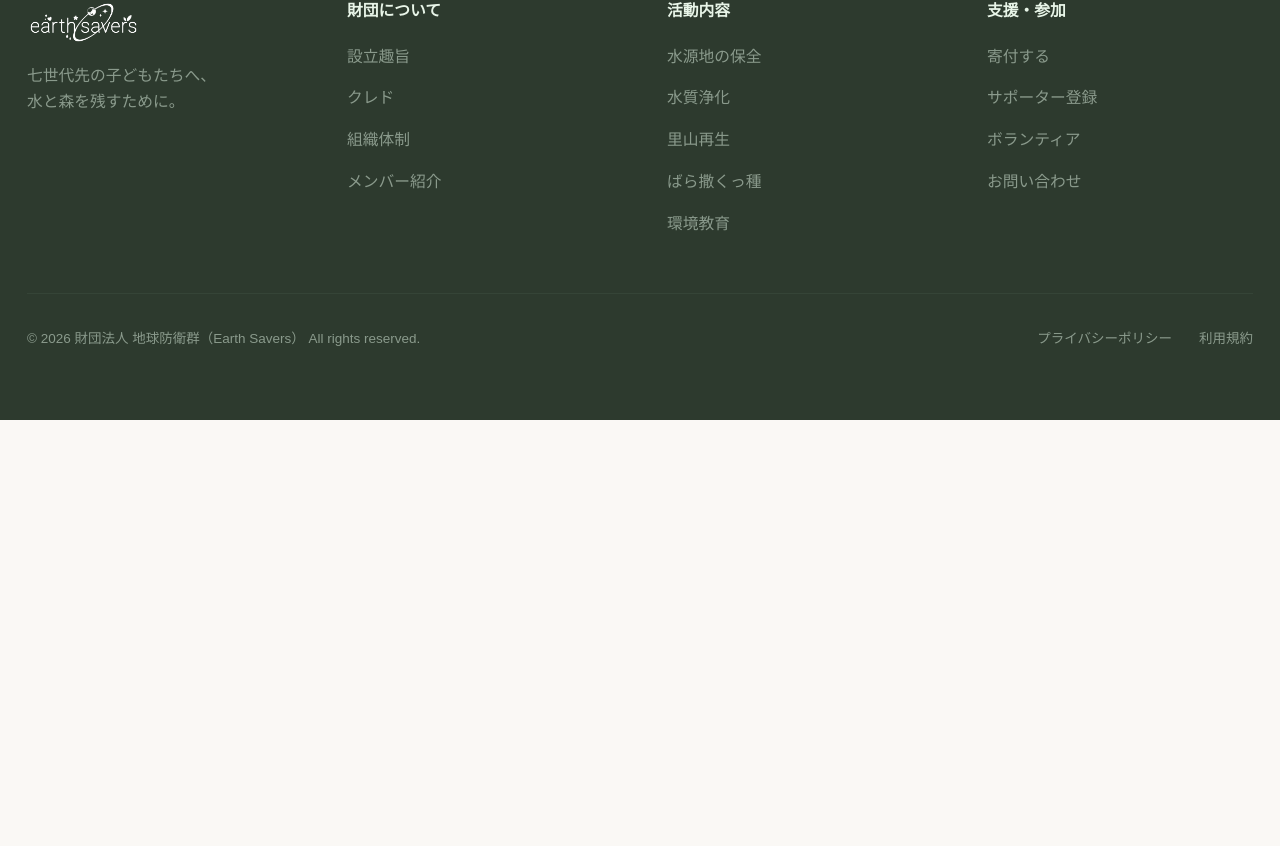
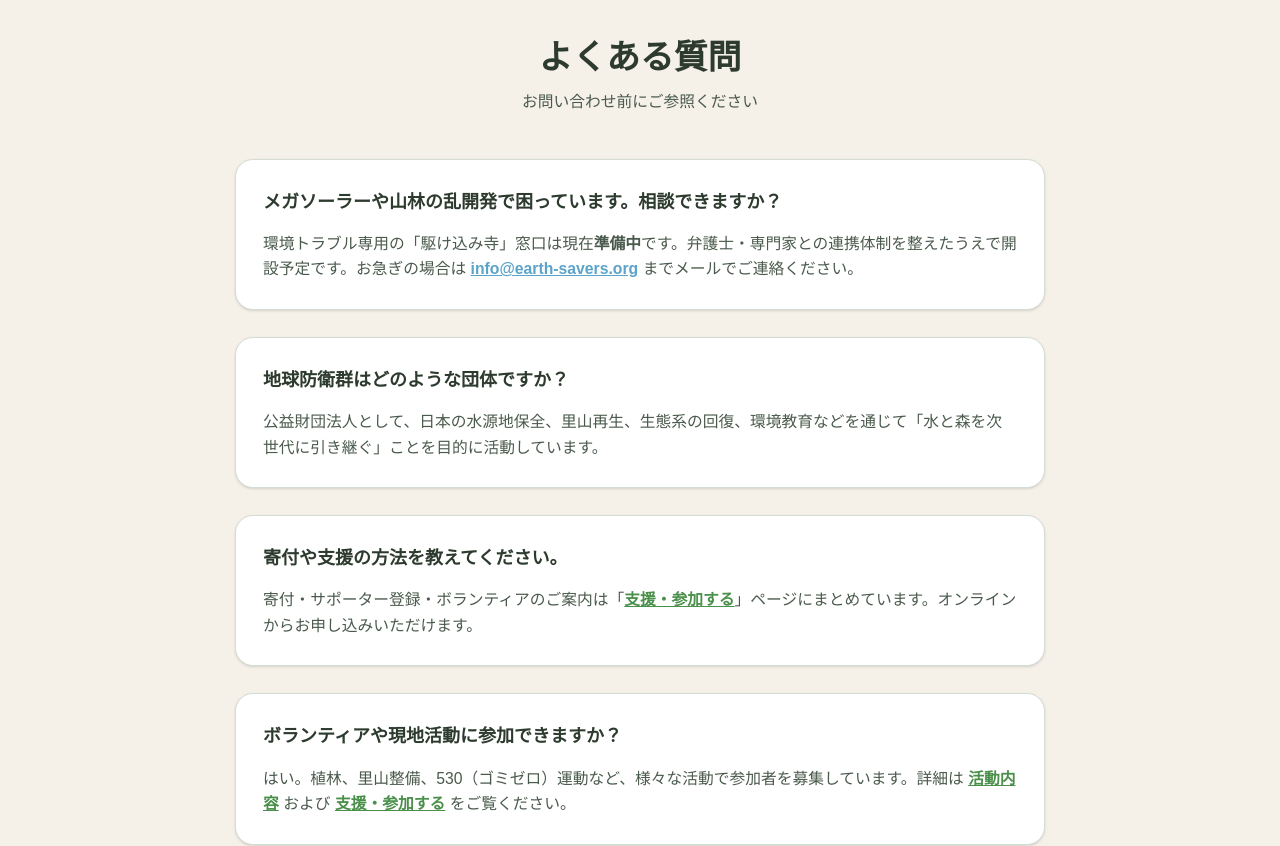
Before and after one commit to haitakamak-cmyk/earth-savers-web, a Next.js app: page /contact in a window 1280 px wide. Shown: the part 1382-2228 px from the top of the page. Before the commit the page ends 1802 px from the top, so only its background shows below. Built offline with nearby package versions, Linux system fonts and the light colour scheme; a web font is replaced by a local one.

Commit message:
変更内容

```diff
--- a/src/app/api/contact/route.ts
+++ b/src/app/api/contact/route.ts
@@ -1,9 +1,12 @@
 import { NextRequest, NextResponse } from "next/server";
 import { Resend } from "resend";
 
-/** Resend でドメイン未認証のときは .env の RESEND_FROM に onboarding@resend.dev を指定 */
+/**
+ * デフォルトは Resend 検証用（ドメイン認証不要）。本番で自ドメインから送るときは
+ * 環境変数 RESEND_FROM に認証済みアドレスを必ず設定すること。
+ */
 const DEFAULT_FROM =
-  "地球防衛群 お問い合わせ <noreply@earth-savers.org>";
+  "地球防衛群 お問い合わせ <onboarding@resend.dev>";
 const DEFAULT_TO = "info@earth-savers.org";
 
 const CATEGORY_LABELS: Record<string, string> = {
--- /dev/null
+++ b/src/app/contact/ContactFaqSection.tsx
@@ -0,0 +1,153 @@
+import Link from "next/link";
+import type { ReactNode } from "react";
+
+import { SITE_URL } from "@/lib/site";
+
+type FaqItem = {
+  question: string;
+  /** JSON-LD・AI 向け（プレーンテキスト） */
+  answerForSchema: string;
+  /** 画面表示 */
+  body: ReactNode;
+};
+
+const FAQ_ITEMS: FaqItem[] = [
+  {
+    question:
+      "メガソーラーや山林の乱開発で困っています。相談できますか？",
+    answerForSchema:
+      "環境トラブル専用の「駆け込み寺」窓口は現在準備中です。弁護士・専門家との連携体制を整えたうえで開設予定です。お急ぎの場合は info@earth-savers.org までメールでご連絡ください。",
+    body: (
+      <>
+        環境トラブル専用の「駆け込み寺」窓口は現在<strong>準備中</strong>
+        です。弁護士・専門家との連携体制を整えたうえで開設予定です。お急ぎの場合は{" "}
+        <a
+          href="mailto:info@earth-savers.org"
+          className="font-semibold text-aqua underline"
+        >
+          info@earth-savers.org
+        </a>{" "}
+        までメールでご連絡ください。
+      </>
+    ),
+  },
+  {
+    question: "地球防衛群はどのような団体ですか？",
+    answerForSchema:
+      "公益財団法人として、日本の水源地保全、里山再生、生態系の回復、環境教育などを通じて「水と森を次世代に引き継ぐ」ことを目的に活動しています。",
+    body: (
+      <>
+        公益財団法人として、日本の水源地保全、里山再生、生態系の回復、環境教育などを通じて「水と森を次世代に引き継ぐ」ことを目的に活動しています。
+      </>
+    ),
+  },
+  {
+    question: "寄付や支援の方法を教えてください。",
+    answerForSchema:
+      "寄付・サポーター登録・ボランティアのご案内は公式サイト内の支援・参加ページにまとめています。オンラインからお申し込みいただけます。",
+    body: (
+      <>
+        寄付・サポーター登録・ボランティアのご案内は「
+        <Link
+          href="/join"
+          className="font-semibold text-wakakusa-dark underline"
+        >
+          支援・参加する
+        </Link>
+        」ページにまとめています。オンラインからお申し込みいただけます。
+      </>
+    ),
+  },
+  {
+    question: "ボランティアや現地活動に参加できますか？",
+    answerForSchema:
+      "はい。植林、里山整備、530（ゴミゼロ）運動など、様々な活動で参加者を募集しています。詳細は公式サイトの活動内容ページおよび支援ページをご覧ください。",
+    body: (
+      <>
+        はい。植林、里山整備、530（ゴミゼロ）運動など、様々な活動で参加者を募集しています。詳細は
+        <Link
+          href="/activities"
+          className="mx-1 font-semibold text-wakakusa-dark underline"
+        >
+          活動内容
+        </Link>
+        および
+        <Link
+          href="/join"
+          className="mx-1 font-semibold text-wakakusa-dark underline"
+        >
+          支援・参加する
+        </Link>
+        をご覧ください。
+      </>
+    ),
+  },
+  {
+    question: "取材や講演の依頼は可能ですか？",
+    answerForSchema:
+      "可能です。お問い合わせフォームの種別から「取材・メディアについて」を選び、内容をお送りください。担当者より折り返しご連絡いたします。",
+    body: (
+      <>
+        可能です。お問い合わせフォームの種別から「取材・メディアについて」を選び、内容をお送りください。担当者より折り返しご連絡いたします。
+      </>
+    ),
+  },
+];
+
+const faqJsonLd = {
+  "@context": "https://schema.org",
+  "@type": "FAQPage",
+  url: `${SITE_URL}/contact`,
+  mainEntity: FAQ_ITEMS.map((item) => ({
+    "@type": "Question",
+    name: item.question,
+    acceptedAnswer: {
+      "@type": "Answer",
+      text: item.answerForSchema,
+    },
+  })),
+} as const;
+
+export function ContactFaqSection() {
+  return (
+    <>
+      <script
+        type="application/ld+json"
+        // eslint-disable-next-line react/no-danger
+        dangerouslySetInnerHTML={{
+          __html: JSON.stringify(faqJsonLd),
+        }}
+      />
+      <section
+        id="faq"
+        aria-labelledby="faq-heading"
+        className="border-t border-border bg-ivory-warm py-16 sm:py-24"
+      >
+        <div className="mx-auto max-w-3xl px-4 sm:px-6">
+          <h2
+            id="faq-heading"
+            className="text-center font-serif text-2xl font-bold text-text-primary sm:text-3xl"
+          >
+            よくある質問
+          </h2>
+          <p className="mt-3 text-center text-sm text-text-secondary">
+            お問い合わせ前にご参照ください
+          </p>
+          <dl className="mt-10 space-y-6">
+            {FAQ_ITEMS.map((item) => (
+              <div
+                key={item.question}
+                className="rounded-2xl border border-border bg-white p-5 shadow-sm sm:p-6"
+              >
+                <dt className="font-bold text-text-primary">{item.question}</dt>
+                <dd className="mt-3 text-sm leading-relaxed text-text-secondary">
+                  {item.body}
+                </dd>
+              </div>
+            ))}
+          </dl>
+        </div>
+      </section>
+    </>
+  );
+}
--- a/src/app/contact/page.tsx
+++ b/src/app/contact/page.tsx
@@ -1,11 +1,12 @@
 import type { Metadata } from "next";
 
+import { ContactFaqSection } from "./ContactFaqSection";
 import { ContactForm } from "./ContactForm";
 
 export const metadata: Metadata = {
-  title: "お問い合わせ | 財団法人 地球防衛群",
+  title: "お問い合わせ",
   description:
-    "財団法人 地球防衛群へのお問い合わせ・環境トラブル相談窓口（駆け込み寺）はこちら。",
+    "公益財団法人地球防衛群への一般お問い合わせ、寄付・取材のご相談はフォームから。メガソーラー・乱開発の相談窓口（駆け込み寺）は準備中。よくある質問（FAQ）もご覧ください。",
 };
 
 export default function ContactPage() {
@@ -120,6 +121,8 @@ export default function ContactPage() {
           </div>
         </div>
       </section>
+
+      <ContactFaqSection />
     </>
   );
 }
--- a/src/app/layout.tsx
+++ b/src/app/layout.tsx
@@ -1,8 +1,10 @@
 import type { Metadata } from "next";
 import { Zen_Maru_Gothic, Noto_Serif_JP } from "next/font/google";
 import "./globals.css";
+import { OrganizationJsonLd } from "@/components/OrganizationJsonLd";
+import { Footer } from "@/components/Footer";
 import { Header } from "@/components/Header";
-import { Footer } from "@/components/Footer";
+import { ORGANIZATION_NAME, SITE_URL } from "@/lib/site";
 
 const zenMaru = Zen_Maru_Gothic({
   variable: "--font-zen-maru",
@@ -17,15 +19,20 @@ const notoSerif = Noto_Serif_JP({
 });
 
 export const metadata: Metadata = {
-  title: "財団法人 地球防衛群 | 水と森の未来を守る",
+  metadataBase: new URL(SITE_URL),
+  title: {
+    default: `${ORGANIZATION_NAME} | 水と森の未来を守る`,
+    template: `%s | ${ORGANIZATION_NAME}`,
+  },
   description:
-    "水源を守る。山を守る。未来を守る。七世代先の子どもたちへ、水と森を残すために。公益財団法人 地球防衛群（Earth Savers）の公式サイトです。",
+    "公益財団法人地球防衛群は、外資の水源買収やメガソーラー乱開発から日本の水と森を守る活動を行う非営利団体です。水源地保全・里山再生・生態系復活・環境教育に取り組みます。",
   openGraph: {
-    title: "財団法人 地球防衛群 | 水と森の未来を守る",
+    title: `${ORGANIZATION_NAME} | 水と森の未来を守る`,
     description:
-      "七世代先の子どもたちへ、水と森を残すために。",
+      "外資の水源買収・メガソーラー乱開発対策、里山再生と生態系保全を行う公益財団法人。",
     locale: "ja_JP",
     type: "website",
+    url: SITE_URL,
   },
 };
 
@@ -36,7 +43,8 @@ export default function RootLayout({
 }>) {
   return (
     <html lang="ja" className={`${zenMaru.variable} ${notoSerif.variable}`}>
-      <body className="min-h-screen flex flex-col font-sans antialiased">
+      <body className="flex min-h-screen flex-col font-sans antialiased">
+        <OrganizationJsonLd />
         <Header />
         <main className="flex-1">{children}</main>
         <Footer />
--- a/src/app/page.tsx
+++ b/src/app/page.tsx
@@ -1,7 +1,21 @@
 import Image from "next/image";
 import Link from "next/link";
+import type { Metadata } from "next";
 
 import HeroSlider from "@/components/HeroSlider";
+import { ORGANIZATION_NAME } from "@/lib/site";
+
+/** トップ：AI・検索向けに事実ベースの要約（キャッチコピーは H1 で人間向けに表示） */
+export const metadata: Metadata = {
+  title: `${ORGANIZATION_NAME} | 水と森の未来を守る`,
+  description:
+    "公益財団法人地球防衛群は、外資による水源買収やメガソーラー乱開発から日本の水と森を守る非営利団体（NGO）です。水源地保全、里山再生、生態系復活、530運動、環境教育を行います。",
+  openGraph: {
+    title: `${ORGANIZATION_NAME} | 水と森の未来を守る`,
+    description:
+      "外資の水源買収・メガソーラー対策、里山再生、生態系保全を行う公益財団法人の公式サイト。",
+  },
+};
 
 export default function Home() {
   return (
--- /dev/null
+++ b/src/components/OrganizationJsonLd.tsx
@@ -0,0 +1,27 @@
+import { ORGANIZATION_NAME, SITE_URL } from "@/lib/site";
+
+const organizationJsonLd = {
+  "@context": "https://schema.org",
+  "@type": "NGO",
+  name: ORGANIZATION_NAME,
+  alternateName: "Earth Savers",
+  founder: {
+    "@type": "Person",
+    name: "杉山 孔太",
+  },
+  description:
+    "日本の水源地と山林を外資買収やメガソーラー等の乱開発から守り、水と森を次世代へ引き継ぐ公益財団法人です。水源地保全・里山再生・生態系復活・環境教育などに取り組みます。",
+  url: `${SITE_URL}/`,
+} as const;
+
+export function OrganizationJsonLd() {
+  return (
+    <script
+      type="application/ld+json"
+      // eslint-disable-next-line react/no-danger
+      dangerouslySetInnerHTML={{
+        __html: JSON.stringify(organizationJsonLd),
+      }}
+    />
+  );
+}
--- /dev/null
+++ b/src/lib/site.ts
@@ -0,0 +1,5 @@
+/** 本番ドメイン（構造化データ・OG のベース URL） */
+export const SITE_URL = "https://earth-savers.org";
+
+export const ORGANIZATION_NAME = "公益財団法人 地球防衛群";
+export const ORGANIZATION_NAME_SHORT = "地球防衛群";
```
Also changed, not shown: 1 other file (tests, documents, lock files or other folders).
